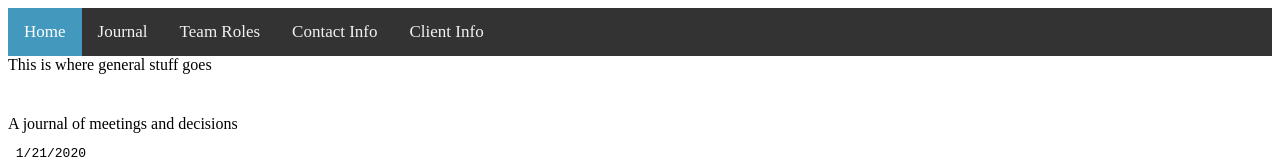
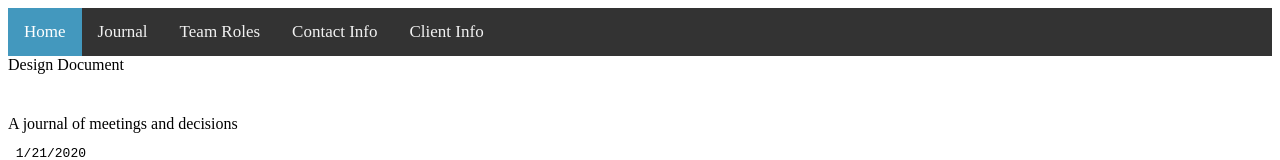
Before and after one commit to marlon320/marlon320.github.io, a plain HTML site: page index.html in a window 1280 px wide. Shown: the top 160 px of the page. Drawn offline with nearby package versions, Linux system fonts and the light colour scheme; a script that the page names is missing.

Commit message:
Added design document
Added design document

```diff
--- a/index.html
+++ b/index.html
@@ -21,7 +21,7 @@
             <a href="#Client">Client Info</a>
           </div>
 
-          <div class="home"> This is where general stuff goes
+          <div class="home" href="https://docs.google.com/document/d/1VZkdR4Lb4WJerL9H7gyt1GevjK6-Kts6U7mSn0PSIL4/edit"> Design Document
               <pre> </pre>
           </div>
 
```
